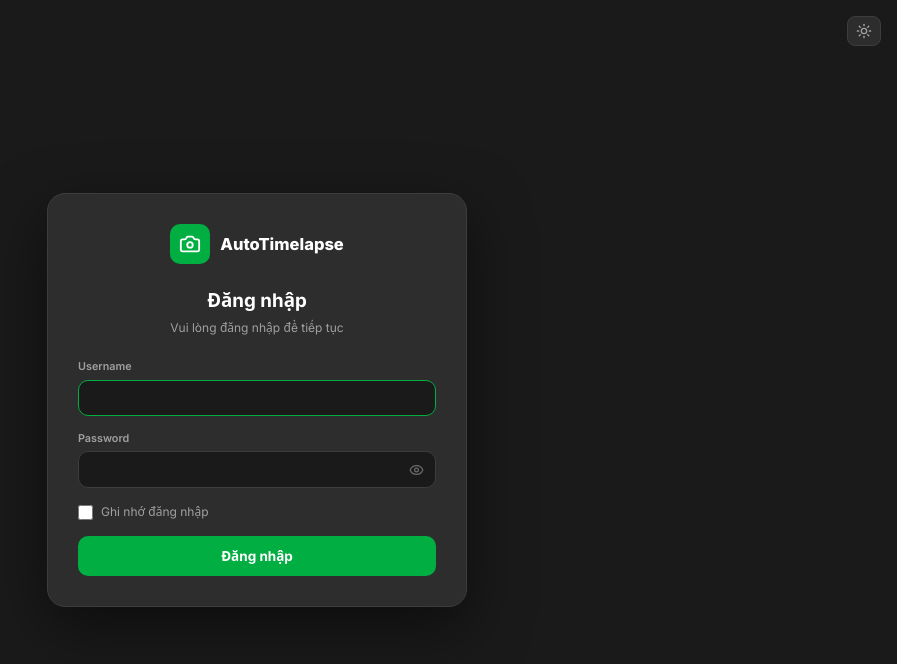
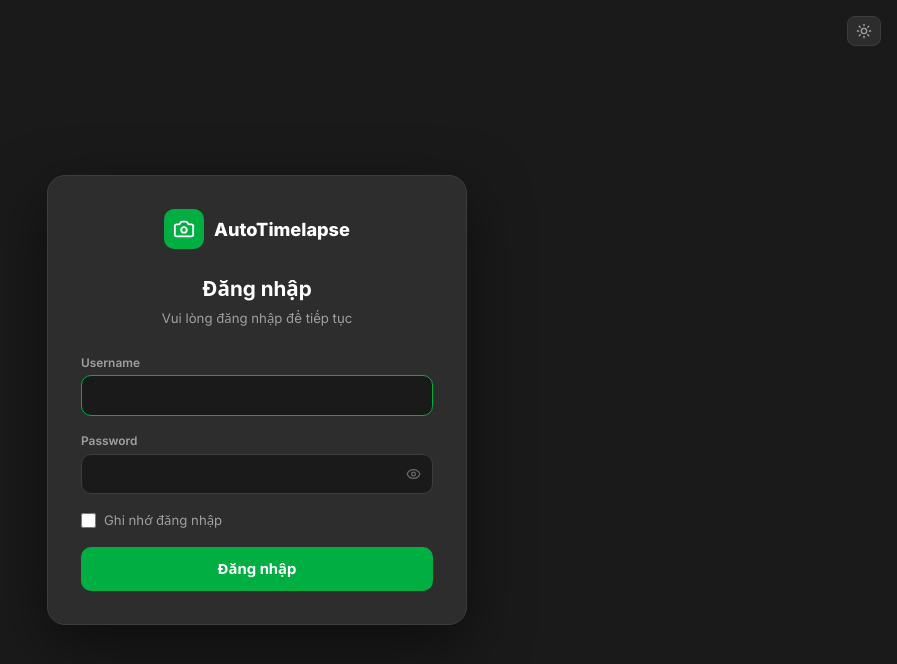
Before and after one commit to pcthuoc/fe_autotimelapse, a React (Vite) app: page /login in a window 1280 px wide. Shown: the top 664 px of the page, without its empty margins (383-1280 px from the left). Built offline with nearby package versions, Linux system fonts and the light colour scheme; no server answers.

Commit message:
style(frontend): scale UI by 10% (16.5px base font) and adjust sidebar layout width

```diff
--- a/src/components/Layout.tsx
+++ b/src/components/Layout.tsx
@@ -21,7 +21,7 @@ const adminItems = [
   { to: '/settings', icon: Bell,  label: 'Alert Settings', color: '#fb923c', roles: ['superadmin','admin'] },
 ]
 
-const SIDEBAR_W = 220
+const SIDEBAR_W = 230
 
 export default function Layout() {
   const { mode, toggle } = useTheme()
@@ -147,7 +147,7 @@ export default function Layout() {
              style={{ width:SIDEBAR_W, background:'var(--bg-sidebar)', borderRight:'1px solid var(--border-color)' }}>
         <NavContent/>
       </aside>
-      <main className="lg:ml-[220px] min-h-screen w-full lg:w-[calc(100%-220px)] min-w-0 max-w-full box-border">
+      <main className="lg:ml-[230px] min-h-screen w-full lg:w-[calc(100%-230px)] min-w-0 max-w-full box-border">
         <div style={{ padding:'1.25rem 1.5rem', width:'100%', boxSizing:'border-box' }}>
           <Outlet/>
         </div>
--- a/src/index.css
+++ b/src/index.css
@@ -50,7 +50,7 @@
   --radius-xl: 16px;
 
   font-family: 'Inter', system-ui, sans-serif;
-  font-size: 15px;
+  font-size: 16.5px;
   -webkit-font-smoothing: antialiased;
 }
 
```
Also changed, not shown: 4 other files (tests, documents, lock files or other folders).
